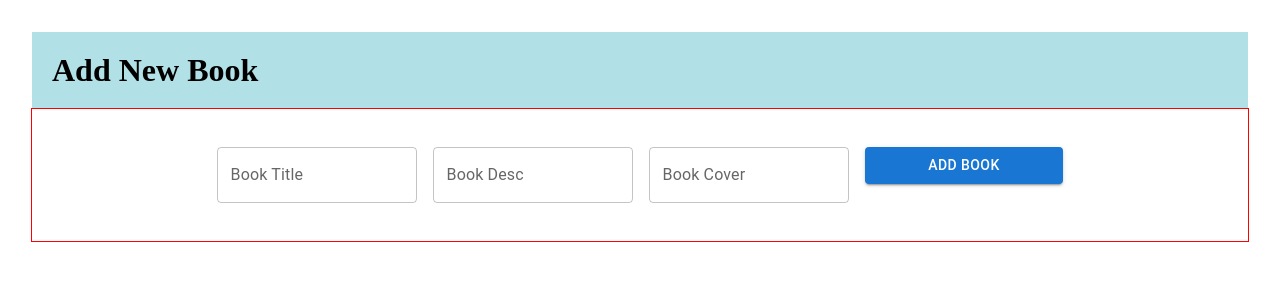
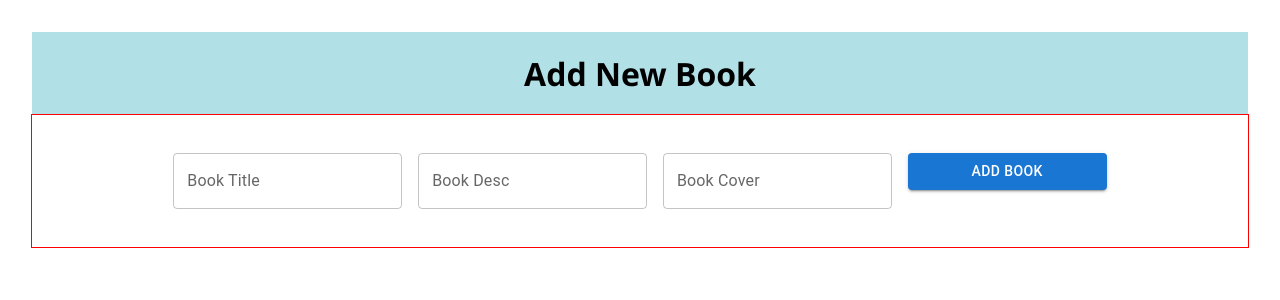
Before and after one commit to adetoye-dev/books-library-demo, a React (Vite) app in the folder client/: page /add in a window 1280 px wide. Shown: the top 300 px of the page. Built offline with nearby package versions, Linux system fonts and the light colour scheme.

Commit message:
Minor style changes

```diff
--- a/client/src/index.css
+++ b/client/src/index.css
@@ -5,3 +5,7 @@
   padding: 0;
   box-sizing: border-box;
 }
+
+body {
+  font-family: "Segoe UI", Tahoma, Geneva, Verdana, sans-serif;
+}
--- a/client/src/pages/Home.css
+++ b/client/src/pages/Home.css
@@ -5,6 +5,10 @@
   width: 100%;
   padding: 20px;
   background-color: hsl(187, 52%, 80%);
+}
+
+.justify-center {
+  justify-content: center;
 }
 
 .add-book-btn {
```
